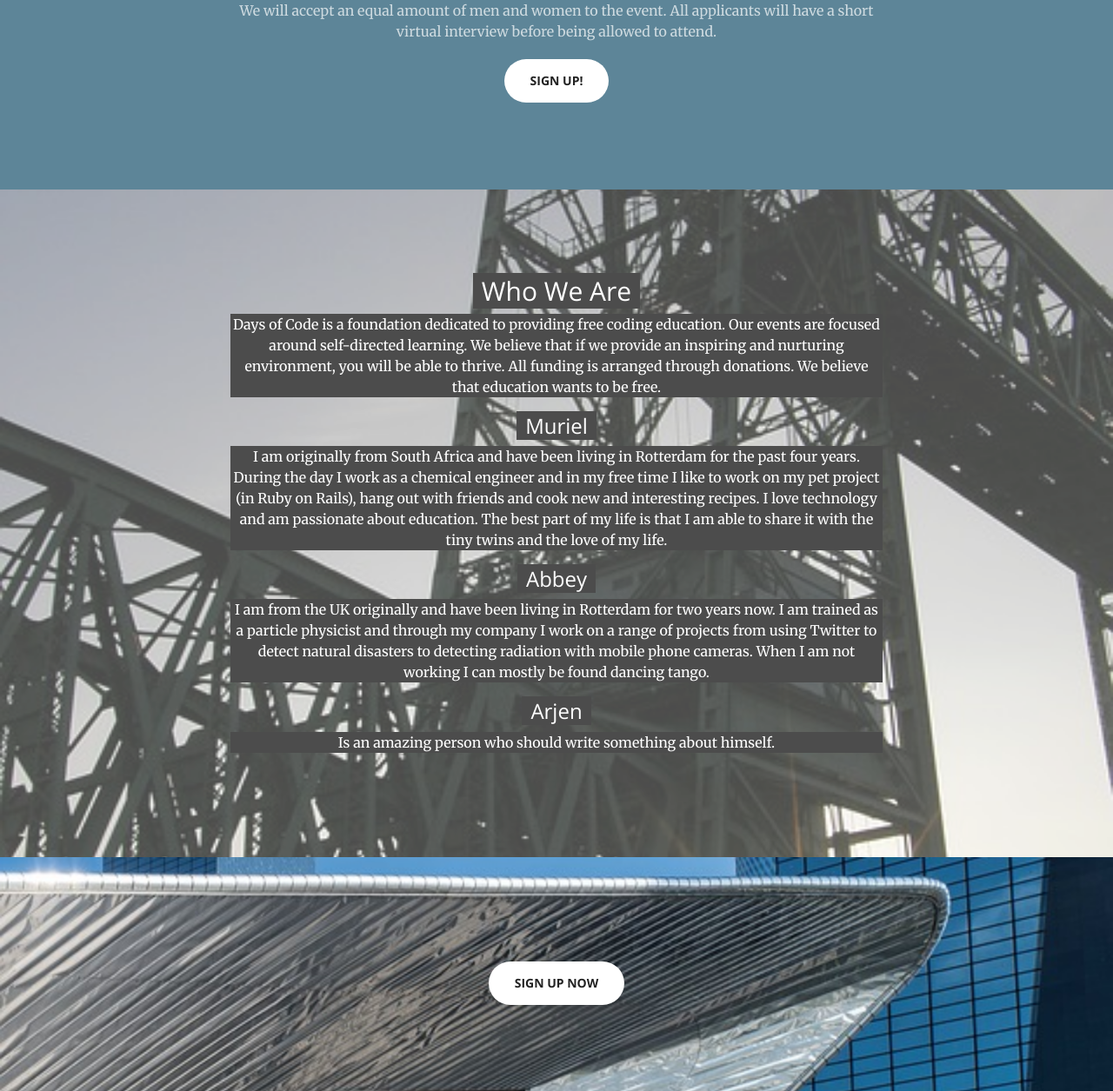
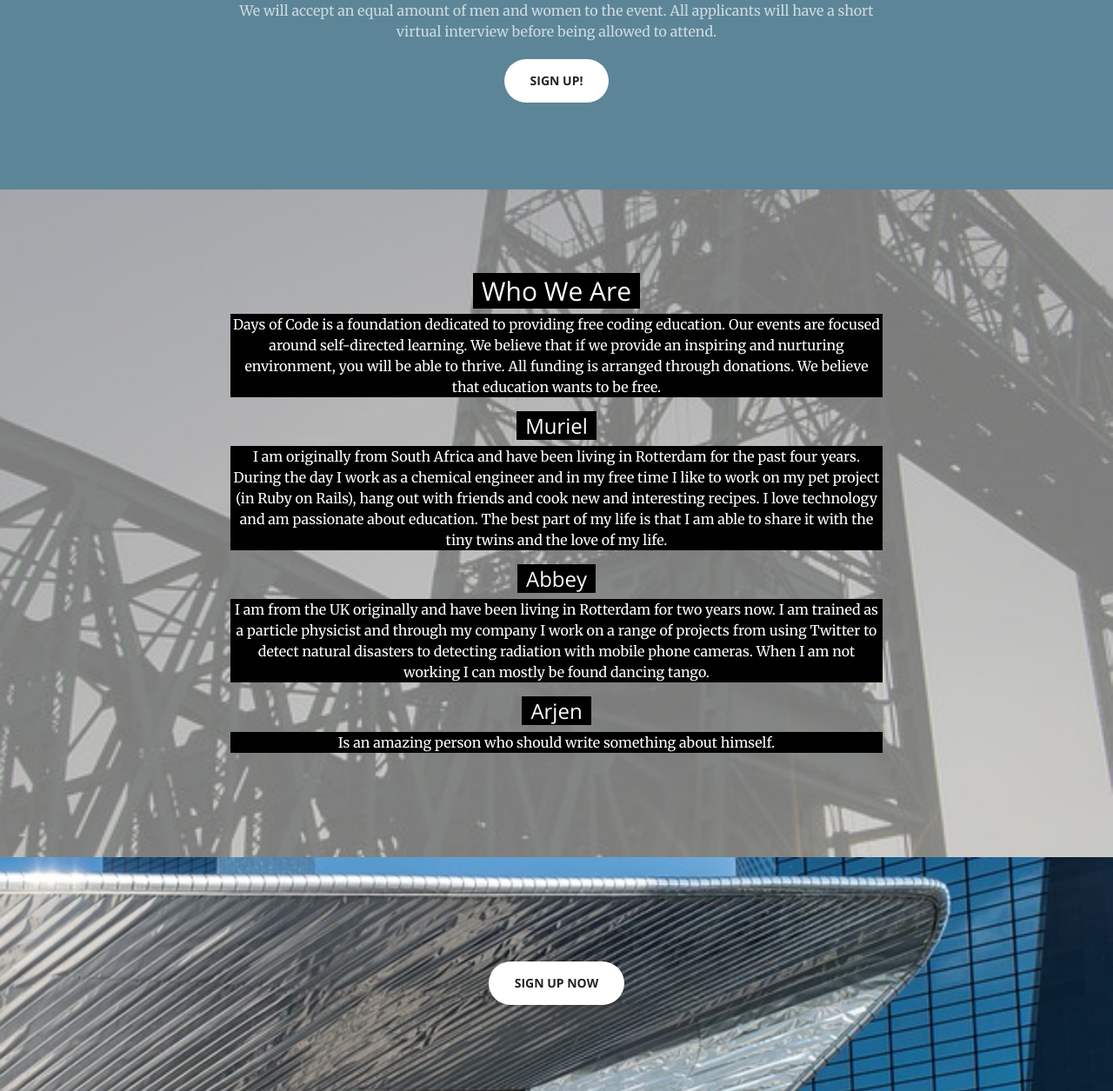
Before and after one commit to abbeywaldron/daysofcode, a PHP site: page /main.html in a window 1280 px wide. Shown: the part 1470-2725 px from the top of the page at 87% size. Run offline with PHP 8.4, Linux system fonts and the light colour scheme.

Commit message:
filter in gimp

```diff
--- a/css/creative.css
+++ b/css/creative.css
@@ -209,8 +209,7 @@ header {
 
 .who-image {
      width: 100%;
-     background-image: url(../img/who_background.jpg);
-     filter: opacity(0.7);
+     background-image: url(../img/who_filter.jpg);
   background-position: center;
     -webkit-background-size: cover;
     -moz-background-size: cover;
```
Also changed, not shown: img/who_filter.jpg (added).
